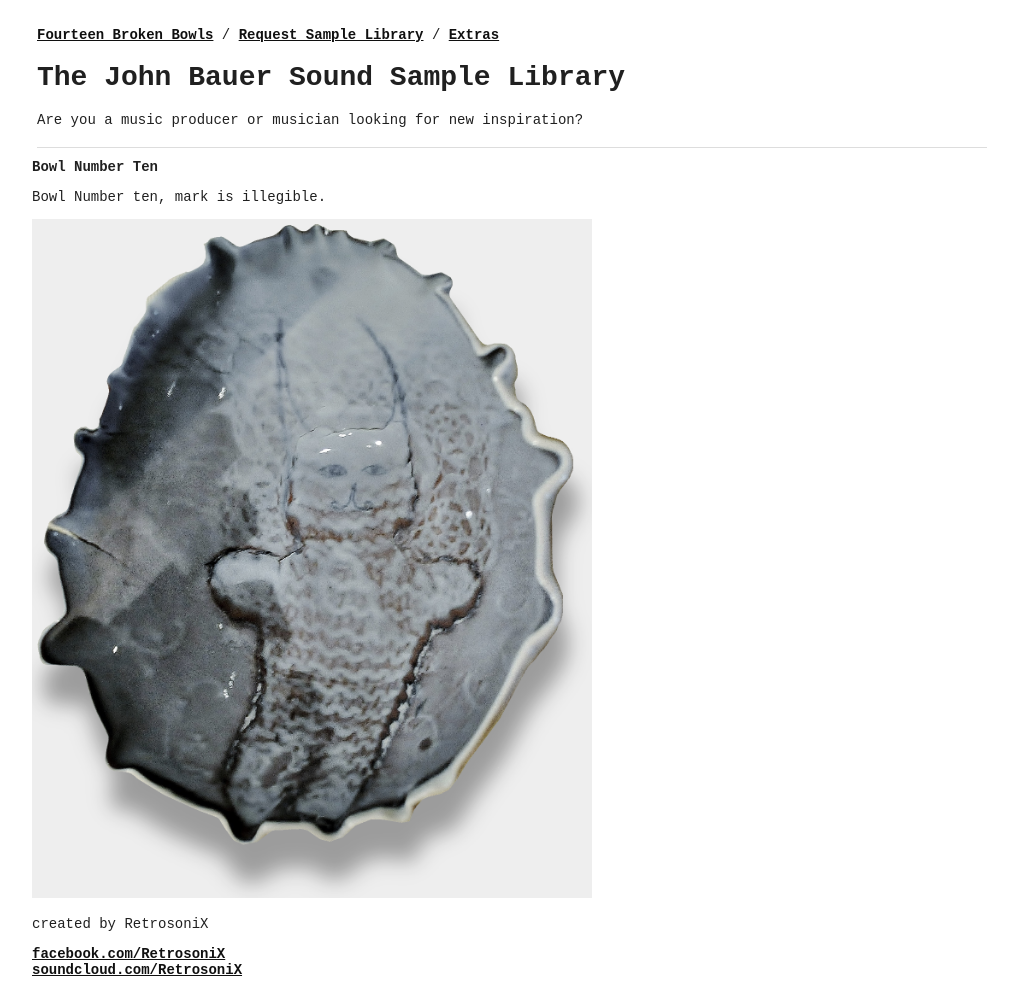
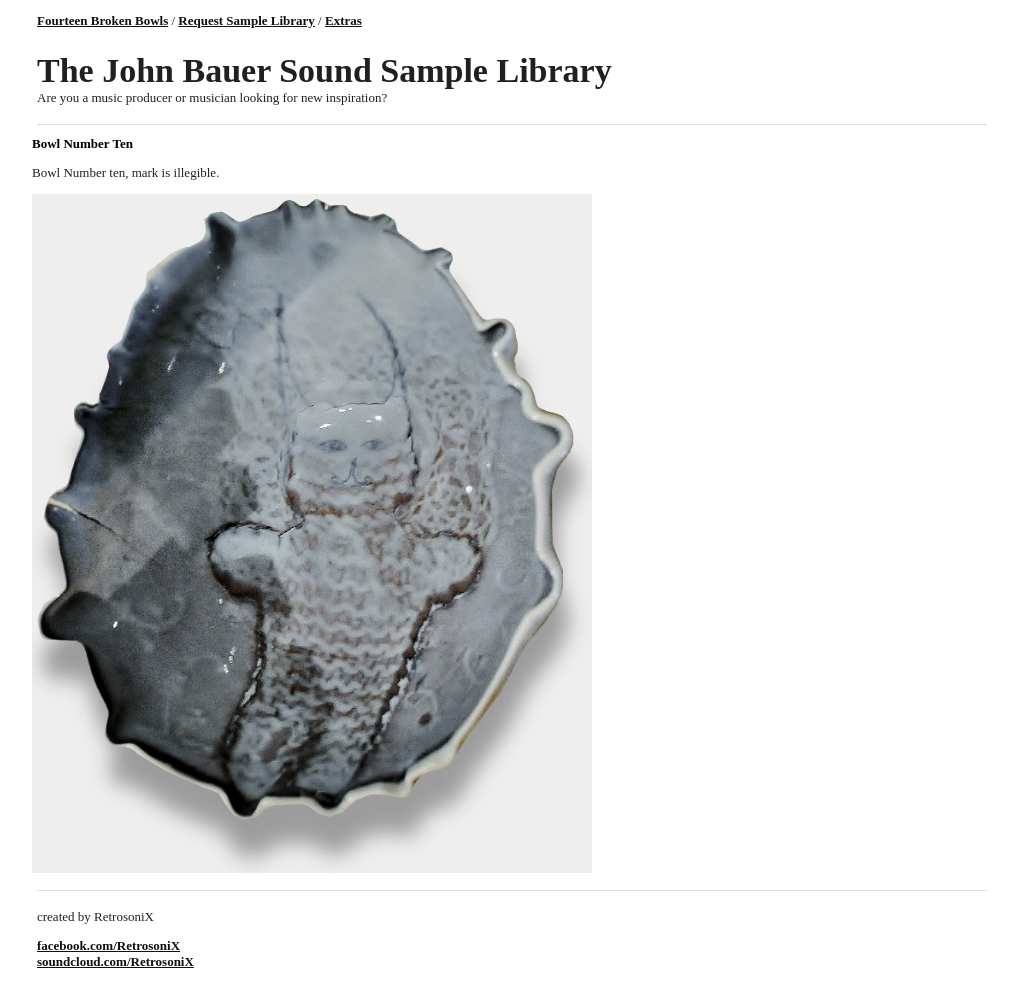
Before and after one commit to pjthulin/fourteenbrokenbowls, a Jekyll site: the page built from _posts/2014-03-14-bowl-10.markdown, in a window 1280 px wide. Shown: the whole page, without its empty margins (128-1146 px from the left). Built offline with Jekyll 4.4.1, drawn with Linux system fonts in a browser that asks for light colours; Markdown is read by kramdown in place of the engine named in the settings.

Commit message:
css updated

```diff
--- a/css/fourteenbrokenbowls.css
+++ b/css/fourteenbrokenbowls.css
@@ -22,15 +22,17 @@
 }
 
 body, #search input  {
-  font-family: courier new,monospace
+  /* font-family: courier new,monospace */
+  font-family: 'Cousine', ;
 }
 
 body  {
   /*color: #999999;*/
   color:  #202020;
   background-color: #ffffff;
-  font-size: 14px;
-  font-family: courier new,monospace
+  font-size: 13px;
+  /* font-family: courier new,monospace */
+  font-family: 'Cousine', ;
 }
 
 .container {
@@ -46,9 +48,28 @@ a  {
 	font-weight: bold;
 }
 
+.post a  {
+	/*color: #708090*/
+  color: #101010;
+	font-weight: normal;
+	display:inline;
+}
+
+
+.header h1 {
+  font-weight: bold;
+  font-size: 34px;
+  margin-bottom: 0;
+}
+
+.header p {
+	margin-top: 0
+}
+
 h2 {
+  color:  #000000;
   font-weight: bold;
-  font-size: 14px;
+  font-size: 13px;
 }
 
 
@@ -66,8 +87,17 @@ blockquote, #search input, .the-border, #foot-nav  {
 
 }
 
+.footer {
+	padding: 5px 0;
+	margin: 5px;
+  border-top: 1px #DDDDDD solid;
+
+
+}
+
 
 .post {
+
   background-color: #eee;
 	width: 218px;
   mid-height: 24px;
@@ -89,7 +119,9 @@ blockquote, #search input, .the-border, #foot-nav  {
 
 .text .title, .the-quote, .the-link a, .chat .title, .asked  {
   color: #708090;
-  font-family: courier new,monospace
+  /* font-family: courier new,monospace */
+  font-family: 'Cousine', ;
+}
 }
 
 
@@ -100,30 +132,3 @@ blockquote, #search input, .the-border, #foot-nav  {
 #index .meta a, .caption-inner  {
   color: #708090
 }
-
-
-input#round {
-	width:30px; /*same as the height*/
-	height:30px; /*same as the width*/
-	background-color: #AAAAAA;
-	border:1px solid #AAAAAA; /*same colour as the background*/
-	color:#fff;
-	font-size:0.6em;
-	/*set the border-radius at half the size of the width and height*/
-	-webkit-border-radius: 15px;
-	-moz-border-radius: 15px;
-	border-radius: 15px;
-	/*give the button a small drop shadow*/
-	-webkit-box-shadow: 0 0 10px rgba(0,0,0, .75);
-	-moz-box-shadow: 0 0 10px rgba(0,0,0, .75);
-	box-shadow: 2px 2px 15px rgba(0,0,0, .75);
-}
-/***NOW STYLE THE BUTTON'S HOVER STATE***/
-input#round:hover {
-	background:#444444;
-	border:1px solid #444444;
-	/*reduce the size of the shadow to give a pushed effect*/
-	-webkit-box-shadow: 0px 0px 5px rgba(0,0,0, .75);
-	-moz-box-shadow: 0px 0px 5px rgba(0,0,0, .75);
-	box-shadow: 0px 0px 5px rgba(0,0,0, .75);
-}
--- /dev/null
+++ b/request/index.html
@@ -0,0 +1,6 @@
+---
+layout: homepage
+title: Fourteen Broken Bowls
+---
+
+here goes the request form....
```
Also changed, not shown: index.html (+5 -3 lines), 1 other file.
